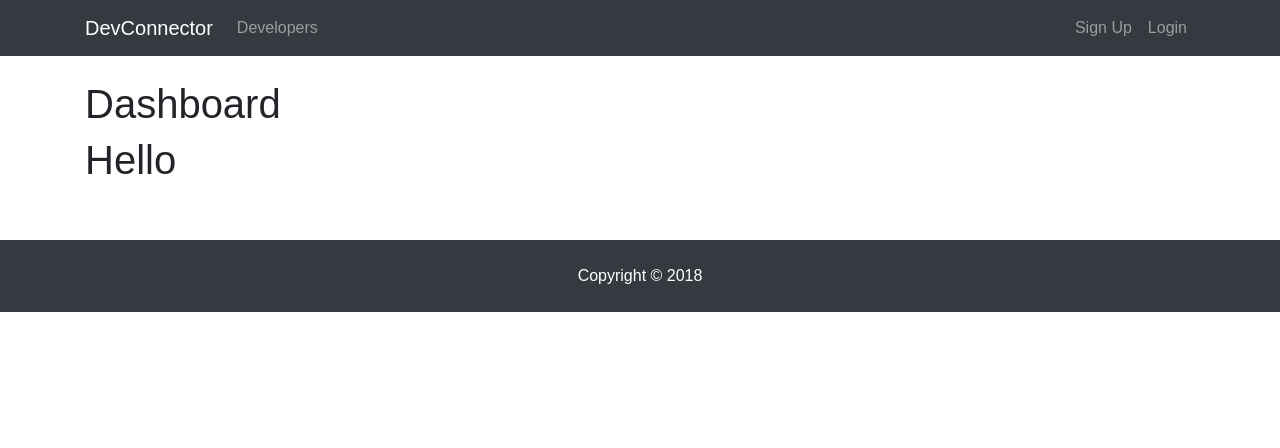
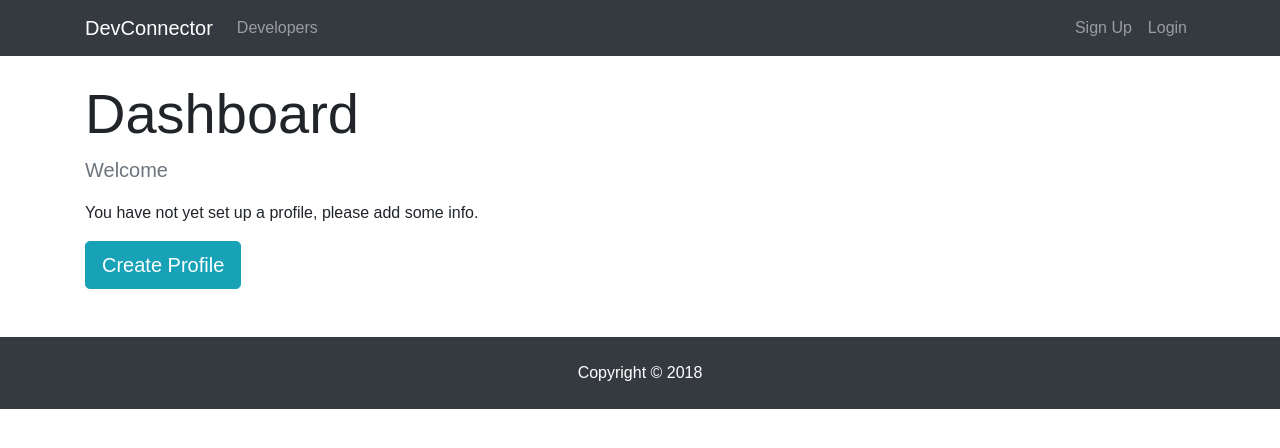
Before and after one commit to merglin/devconnector, a React (Create React App) app in the folder client/: page /dashboard in a window 1280 px wide. Shown: the top 448 px of the page. Built offline with nearby package versions, Linux system fonts and the light colour scheme; no server answers.

Commit message:
Add a spinner when loading profile

```diff
--- /dev/null
+++ b/client/src/components/common/Spinner.js
@@ -0,0 +1,13 @@
+import React from "react";
+import spinner from "../../img/spinner.gif";
+export default () => {
+  return (
+    <div>
+      <img
+        src={spinner}
+        style={{ width: "200px", margin: "auto", display: "block" }}
+        alt="Loading..."
+      />
+    </div>
+  );
+};
--- a/client/src/components/dashboard/Dashboard.js
+++ b/client/src/components/dashboard/Dashboard.js
@@ -2,6 +2,8 @@ import React, { Component } from "react";
 import PropTypes from "prop-types";
 import { connect } from "react-redux";
 import { getCurrentProfile } from "../../actions/profileActions";
+import Spinner from "../common/Spinner";
+import { Link } from "react-router-dom";
 
 class Dashboard extends Component {
   componentDidMount() {
@@ -13,16 +15,28 @@ class Dashboard extends Component {
 
     let dashboardContent;
     if (profile === null || loading) {
-      dashboardContent = <h4>Loading...</h4>;
+      dashboardContent = <Spinner />;
     } else {
-      dashboardContent = <h1>Hello</h1>;
+      if (Object.keys(profile).length > 0) {
+        dashboardContent = <h4>TODO: DISPLAY PROFILE</h4>;
+      } else {
+        dashboardContent = (
+          <div>
+            <p className="lead text-muted">Welcome {user.name}</p>
+            <p>You have not yet set up a profile, please add some info.</p>
+            <Link to="/create-profile" className="btn btn-lg btn-info">
+              Create Profile
+            </Link>
+          </div>
+        );
+      }
     }
     return (
       <div className="dashboard">
         <div className="container">
           <div className="row">
             <div className="col=md-12">
-              <h1 clasName="display-4">Dashboard</h1>
+              <h1 className="display-4">Dashboard</h1>
               {dashboardContent}
             </div>
           </div>
```
Also changed, not shown: client/src/img/spinner.gif (added).
